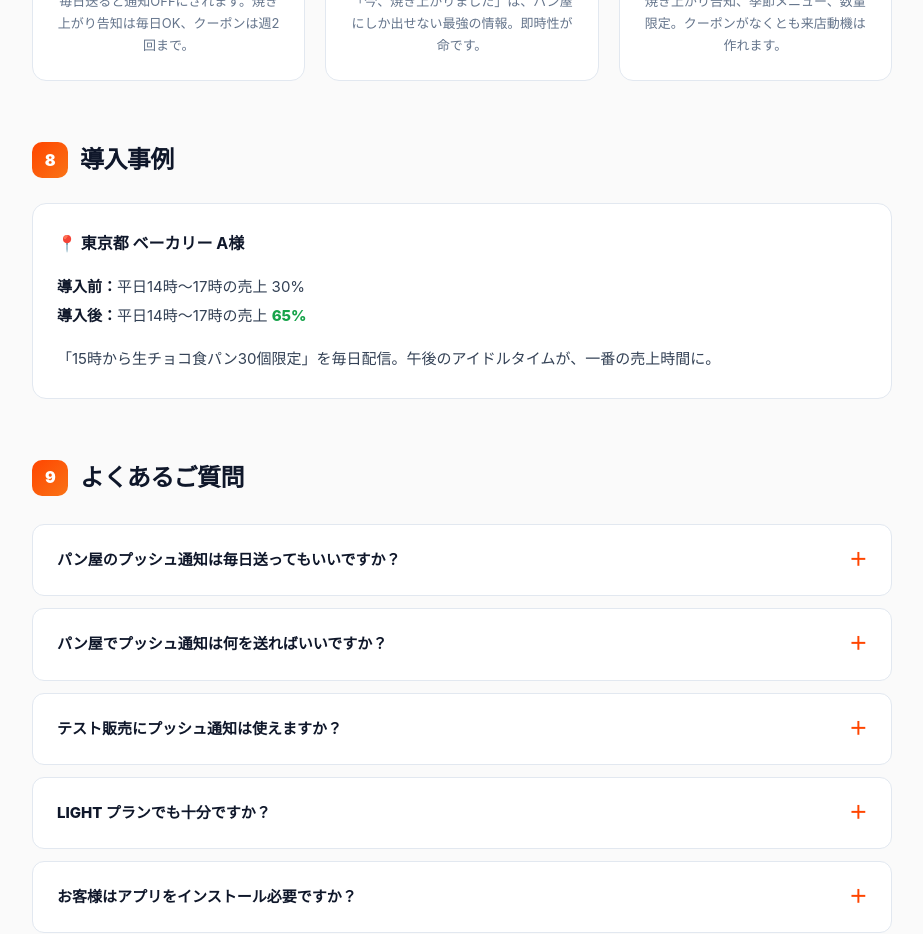
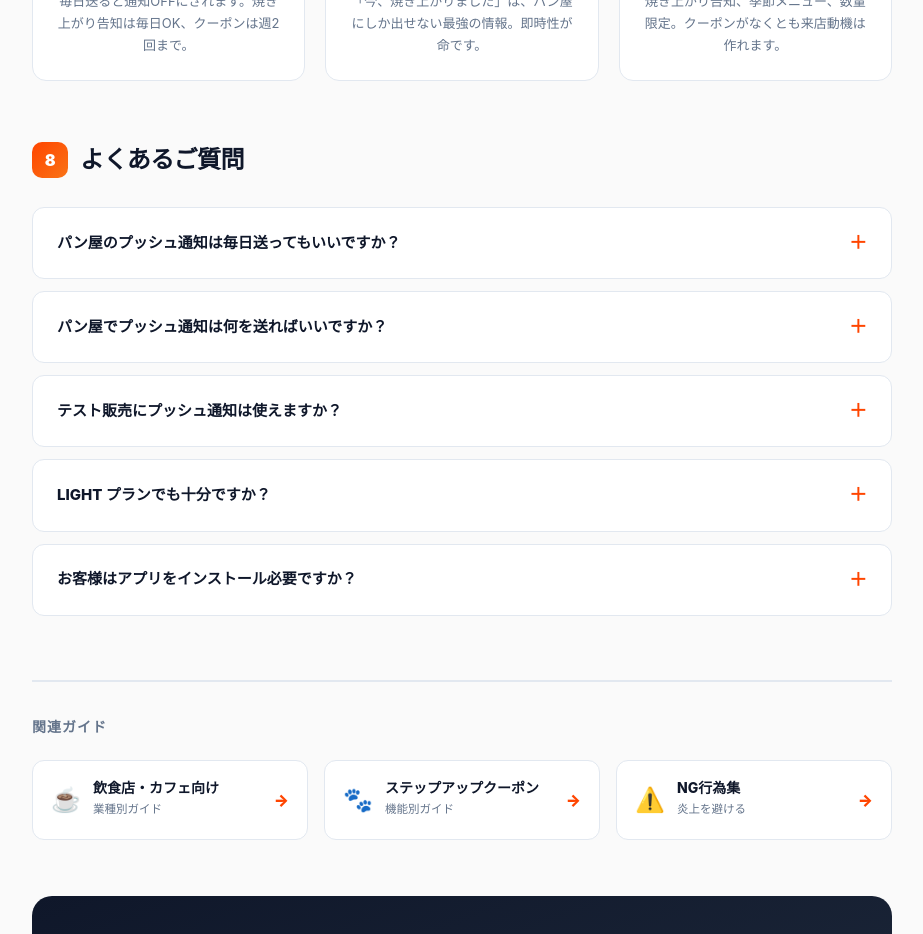
Before and after one commit to thellcishii-lang/push-taro, a Next.js app: page /guide/bakery in a window 1280 px wide. Shown: the part 3740-4674 px from the top of the page, without its empty margins (178-1101 px from the left). Built offline with nearby package versions, Linux system fonts and the light colour scheme; no server answers.

Commit message:
Remove case study section from BakeryClient

```diff
--- a/app/guide/bakery/BakeryClient.tsx
+++ b/app/guide/bakery/BakeryClient.tsx
@@ -207,19 +207,8 @@ export default function BakeryClient() {
             </div>
           </div>
 
-          {/* ========== 8. 導入事例 ========== */}
-          <h2><span className="num">8</span>導入事例</h2>
-          <div className="g-card">
-            <h4>📍 東京都 ベーカリー A様</h4>
-            <p style={{ marginBottom: 12 }}>
-              <strong>導入前：</strong>平日14時〜17時の売上 30%<br />
-              <strong>導入後：</strong>平日14時〜17時の売上 <strong style={{ color: '#16a34a' }}>65%</strong>
-            </p>
-            <p>「15時から生チョコ食パン30個限定」を毎日配信。午後のアイドルタイムが、一番の売上時間に。</p>
-          </div>
-
           {/* ========== 9. FAQ ========== */}
-          <h2><span className="num">9</span>よくあるご質問</h2>
+          <h2><span className="num">8</span>よくあるご質問</h2>
           <div className="g-faq">
             <details className="g-faq-item">
               <summary>パン屋のプッシュ通知は毎日送ってもいいですか？</summary>
```
